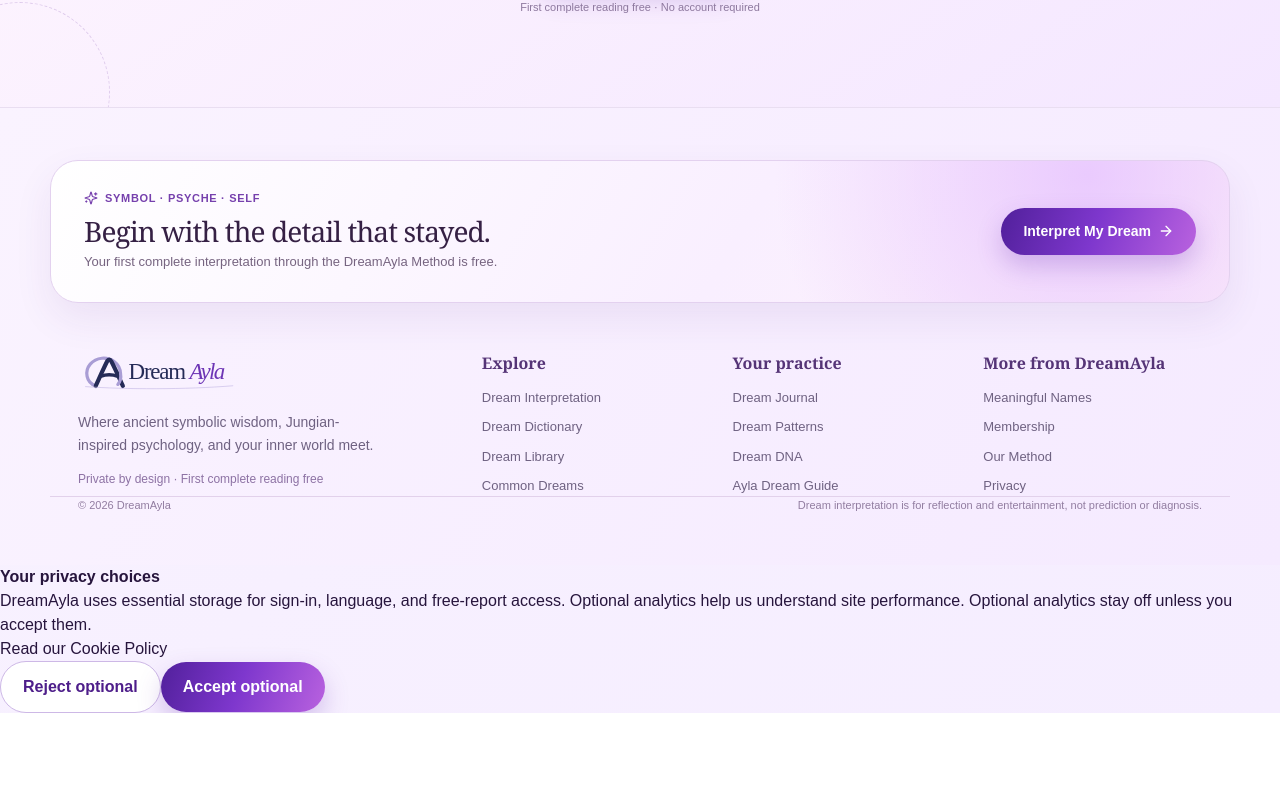
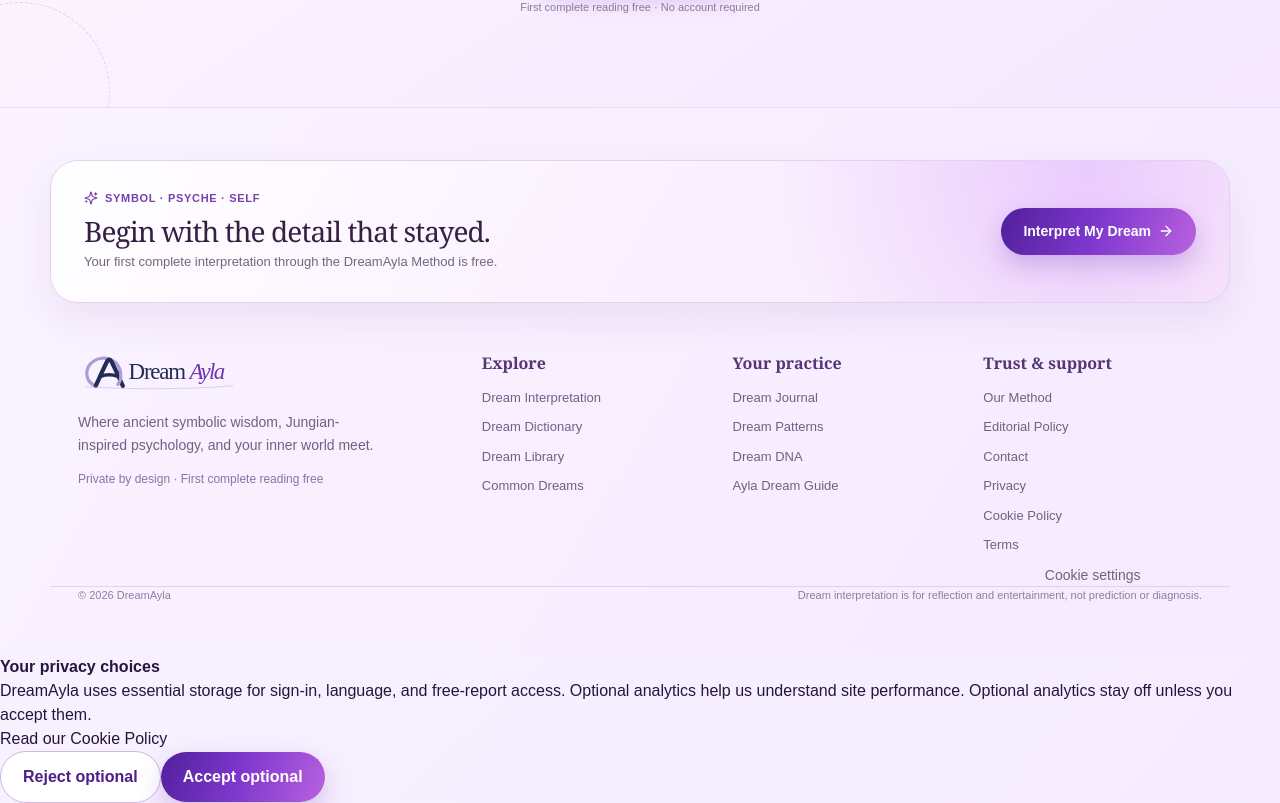
Before and after one commit to ukoma21/dreamayla, a Next.js app: page / in a window 1280 px wide. Shown: the part 5872-6675 px from the top of the page. Before the commit the page ends 6585 px from the top, so only its background shows below. Built offline with nearby package versions, Linux system fonts and the light colour scheme; no server answers.

Commit message:
Prepare components/site-chrome.tsx for AdSense review

```diff
--- a/components/site-chrome.tsx
+++ b/components/site-chrome.tsx
@@ -6,6 +6,7 @@
 import { useEffect, useState } from "react";
 import { useLocale } from "@/components/locale-provider";
 import { getBrowserSession, supabaseBrowser } from "@/lib/supabase/client";
+import { CookieSettingsButton } from "@/components/cookie-consent";
 
 const navigation = [
   ["Explore", "/tools"],
@@ -88,7 +89,7 @@
 export function Footer() {
   return <footer className="footer">
     <div className="shell footer-invitation"><div><span><Sparkles size={14} /> SYMBOL · PSYCHE · SELF</span><h2>Begin with the detail that stayed.</h2><p>Your first complete interpretation through the DreamAyla Method is free.</p></div><Link href="/dream-interpreter" className="button footer-invitation-cta">Interpret My Dream <ArrowRight size={16} /></Link></div>
-    <div className="shell footer-main"><div className="footer-brand"><Link className="brand" href="/"><img className="brand-logo" src="/dreamayla-brand.svg" alt="DreamAyla" /></Link><p>Where ancient symbolic wisdom, Jungian-inspired psychology, and your inner world meet.</p><span>Private by design · First complete reading free</span></div><div className="footer-column"><b>Explore</b><Link href="/dream-interpreter">Dream Interpretation</Link><Link href="/dream-dictionary">Dream Dictionary</Link><Link href="/dream-library">Dream Library</Link><Link href="/common-dreams">Common Dreams</Link></div><div className="footer-column"><b>Your practice</b><Link href="/dream-journal">Dream Journal</Link><Link href="/dream-patterns">Dream Patterns</Link><Link href="/dream-dna">Dream DNA</Link><Link href="/dream-coach">Ayla Dream Guide</Link></div><div className="footer-column"><b>More from DreamAyla</b><Link href="/tools">Meaningful Names</Link><Link href="/pricing">Membership</Link><Link href="/about">Our Method</Link><Link href="/privacy">Privacy</Link></div></div>
+    <div className="shell footer-main"><div className="footer-brand"><Link className="brand" href="/"><img className="brand-logo" src="/dreamayla-brand.svg" alt="DreamAyla" /></Link><p>Where ancient symbolic wisdom, Jungian-inspired psychology, and your inner world meet.</p><span>Private by design · First complete reading free</span></div><div className="footer-column"><b>Explore</b><Link href="/dream-interpreter">Dream Interpretation</Link><Link href="/dream-dictionary">Dream Dictionary</Link><Link href="/dream-library">Dream Library</Link><Link href="/common-dreams">Common Dreams</Link></div><div className="footer-column"><b>Your practice</b><Link href="/dream-journal">Dream Journal</Link><Link href="/dream-patterns">Dream Patterns</Link><Link href="/dream-dna">Dream DNA</Link><Link href="/dream-coach">Ayla Dream Guide</Link></div><div className="footer-column"><b>Trust &amp; support</b><Link href="/about">Our Method</Link><Link href="/editorial-policy">Editorial Policy</Link><Link href="/contact">Contact</Link><Link href="/privacy">Privacy</Link><Link href="/cookie-policy">Cookie Policy</Link><Link href="/terms">Terms</Link><CookieSettingsButton /></div></div>
     <div className="shell footer-bottom"><span>© {new Date().getFullYear()} DreamAyla</span><span>Dream interpretation is for reflection and entertainment, not prediction or diagnosis.</span></div>
   </footer>;
 }
```
